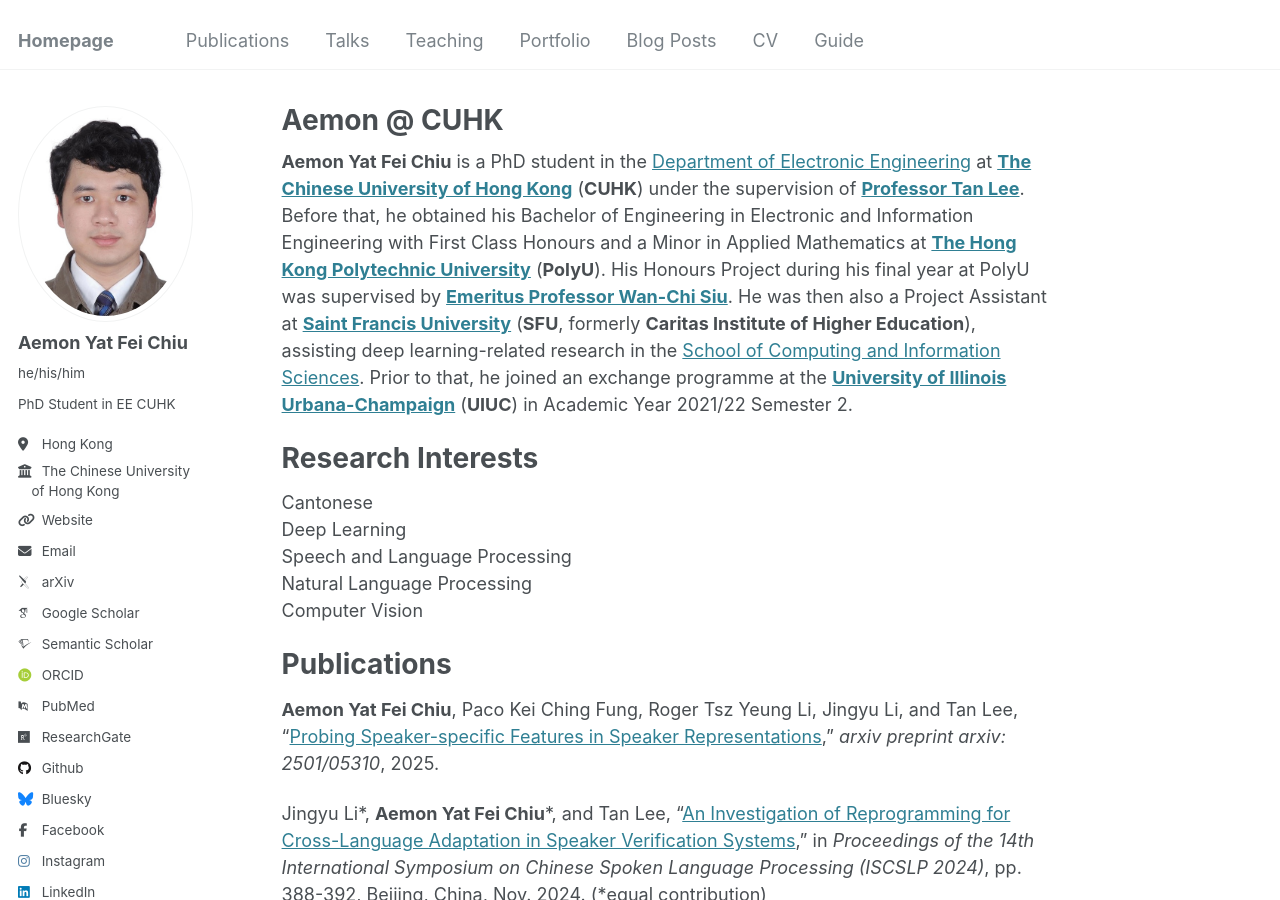
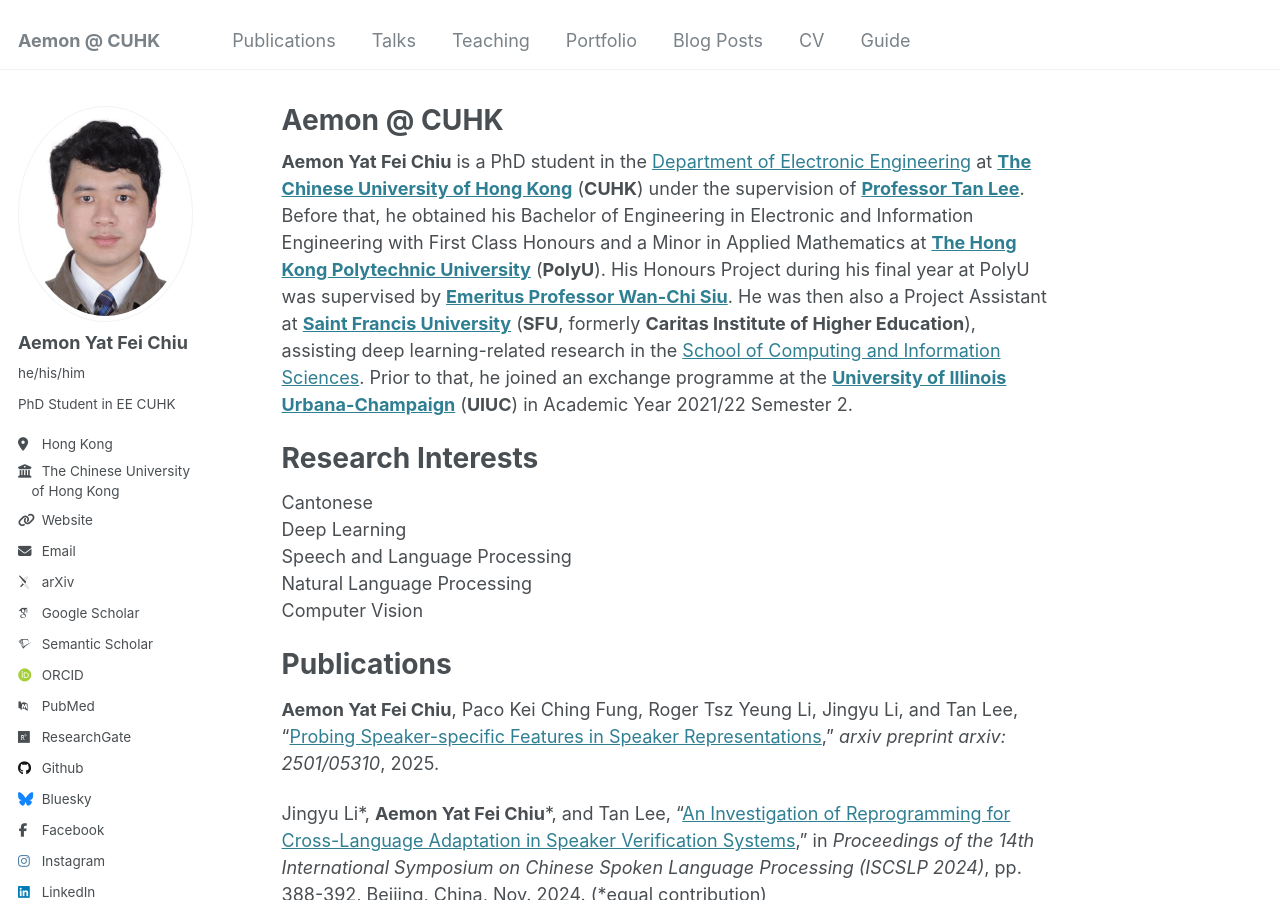
Before and after one commit to aemonyfchiu/aemonyfchiu.github.io, a Jekyll site: the page built from _pages/about.md, in a window 1280 px wide and 900 px high. Built offline with Jekyll 4.4.1, drawn with Linux system fonts in a browser that asks for light colours; some web fonts are replaced.

Commit message:
Update _config.yml

```diff
--- a/_config.yml
+++ b/_config.yml
@@ -8,7 +8,7 @@
 
 # Basic Site Settings
 locale                   : "en-HK"
-title                    : "Homepage"
+title                    : "Aemon @ CUHK"
 title_separator          : "-"
 name                     : &name "Aemon Yat Fei Chiu"
 description              : &description "PhD Student in EE at CUHK"
```
